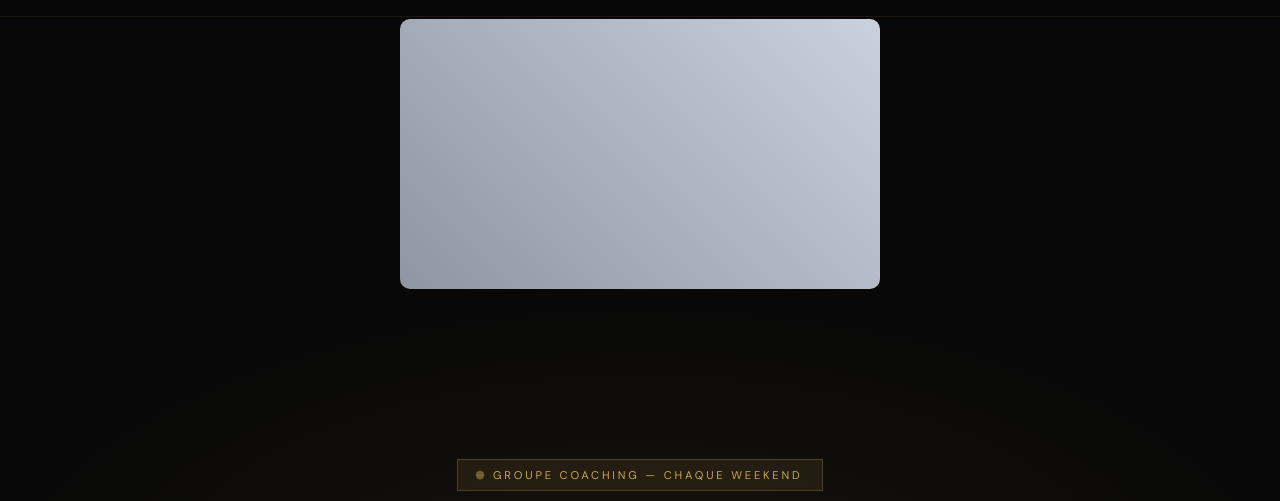
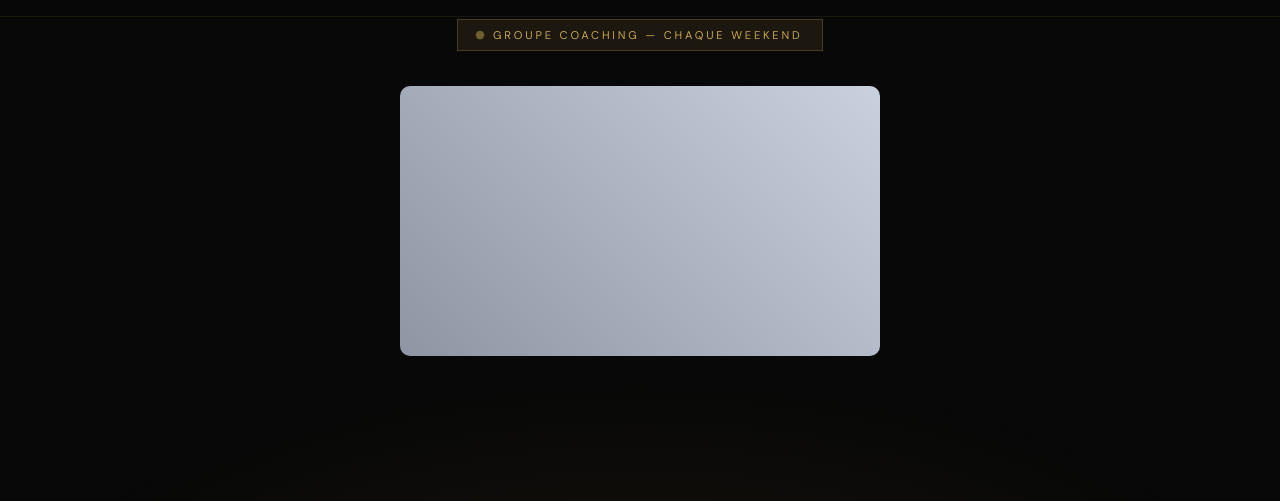
Before and after one commit to Magaltouba1176/mindset-academy, a website: page public/index.html in a window 1280 px wide. Shown: the part 61-562 px from the top of the page. Drawn offline with nearby package versions, Linux system fonts and the light colour scheme; a script that the page names is missing.

Commit message:
Move badge above video

```diff
--- a/public/index.html
+++ b/public/index.html
@@ -380,7 +380,11 @@ footer {
 <body>
 
 <!-- VIDEO HERO -->
-<section style="background:var(--noir); padding:5rem 1rem 0; display:flex; justify-content:center; align-items:center;">
+<section style="background:var(--noir); padding:5rem 1rem 0; display:flex; flex-direction:column; justify-content:center; align-items:center; gap:1rem;">
+  <div class="hero-badge">
+    <div class="badge-dot"></div>
+    Groupe Coaching — Chaque Weekend
+  </div>
   <div style="width:100%; max-width:480px;">
     <script src="https://embed.voomly.com/embed/embed-build.js"></script>
     <div class="voomly-embed" data-id="QxTWfF4VAqWBy4aYJ0uOYqUfAzAHNkyv7FgACVZjHKbDUyxUB" data-ratio="1.777778" data-type="v" data-skin-color="#008EFF" data-shadow="" style="width: 100%; aspect-ratio: 1.777778 / 1; background: linear-gradient(45deg, rgb(142, 150, 164) 0%, rgb(201, 208, 222) 100%); border-radius: 10px;"></div>
@@ -399,10 +403,6 @@ footer {
 <!-- HERO -->
 <section class="hero" id="accueil">
   <div>
-    <div class="hero-badge">
-      <div class="badge-dot"></div>
-      Groupe Coaching — Chaque Weekend
-    </div>
     <h1>Mindset<br><em>Academy</em></h1>
     <p class="hero-sub-title">« Nouveau mental. Nouveaux résultats. Nouvelle vie. »</p>
     <p class="hero-hook">
```
